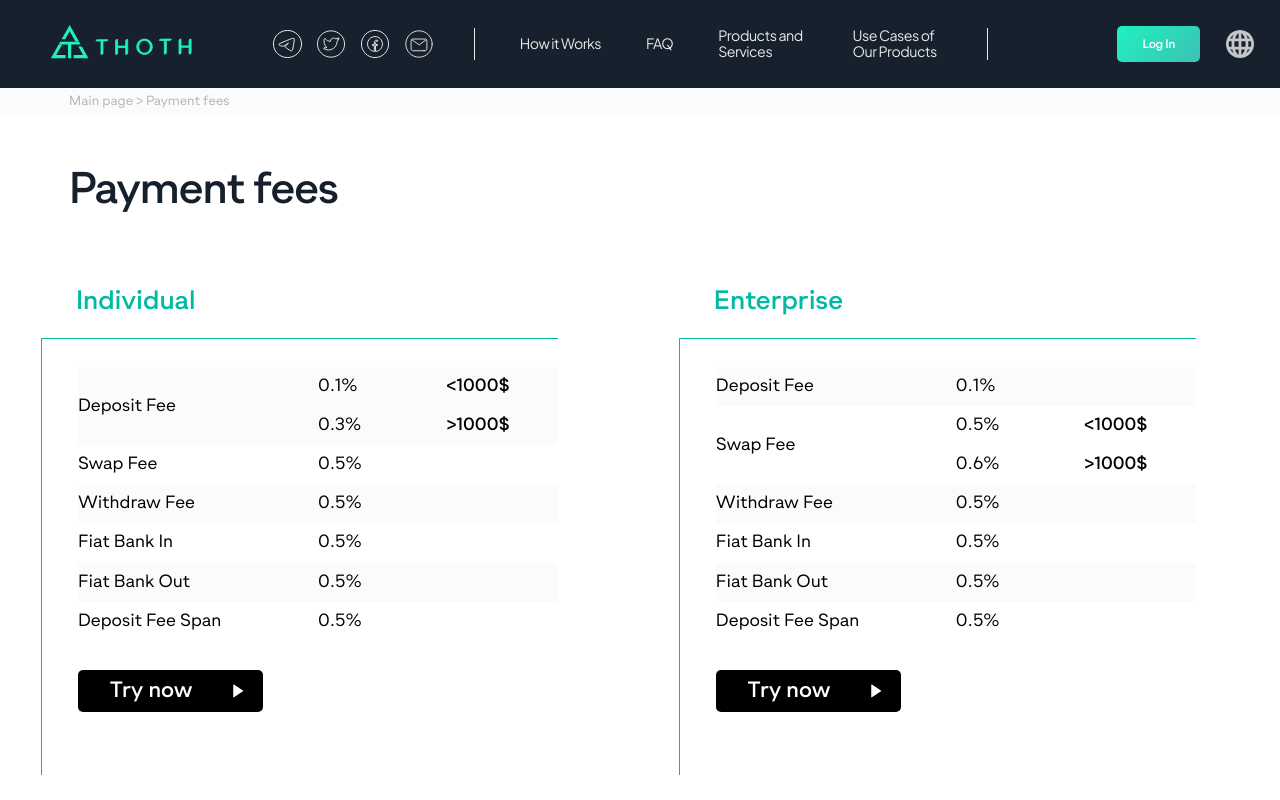
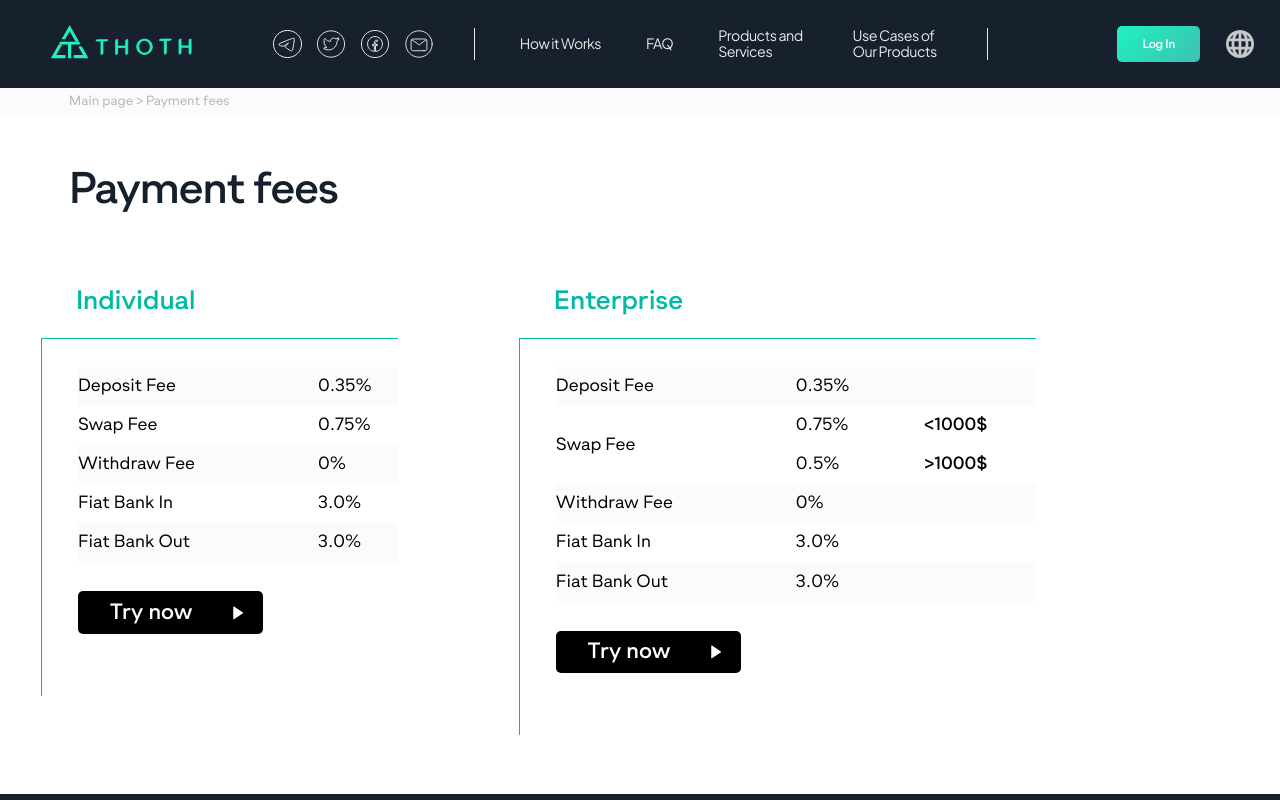
Before and after one commit to standardsats/thoth, a React (Vite) app: page /payment-fees in a window 1280 px wide. Shown: the top 800 px of the page. Built offline with nearby package versions, Linux system fonts and the light colour scheme.

Commit message:
Delete page update

```diff
--- a/public/locales/en.json
+++ b/public/locales/en.json
@@ -272,7 +272,7 @@
     "description": "The steps below outline the process for irreversibly deleting your account from the Thothpay service. Ensure you have withdrawn all funds before proceeding.",
     "steps": {
       "stepOne": "Have your Lightning wallet ready, the one you used to sign in to the system.",
-      "stepTwo": "Visit [this page](thothpay.com/merchant/delete) and log in as usual.",
+      "stepTwo": "Visit <a href=\"thothpay.com/merchant/delete\">this page</a> and log in as usual.",
       "stepThree": "Input the confirmation statement in the designated field and click on \"Yes, delete me.\"",
       "stepFour": "If all goes well, you'll be redirected to the main page."
     },
--- a/src/assets/constants/app/payment-fees-page/PaymentFeesPage.ts
+++ b/src/assets/constants/app/payment-fees-page/PaymentFeesPage.ts
@@ -79,29 +79,24 @@ export const getPaymentFeesData = (t: TFunction) => {
       linkLabel: t("pagePaymentFees.linkLabel"),
       depositFee: {
         text: t("pagePaymentFees.depositFee"),
-        percent: ["0.1%", "0.3%"],
-        span: ["<1000$", ">1000$"],
+        percent: ["0.35%"],
       },
       swapFee: {
         text: t("pagePaymentFees.swapFee"),
-        percent: ["0.5%"],
+        percent: ["0.75%"],
       },
       withdrawFee: {
         text: t("pagePaymentFees.withdrawFee"),
-        percent: ["0.5%"],
+        percent: ["0%"],
       },
       fiatBankIn: {
         text: t("pagePaymentFees.fiatBankIn"),
-        percent: ["0.5%"],
+        percent: ["3.0%"],
       },
       fiatBankOut: {
         text: t("pagePaymentFees.fiatBankOut"),
-        percent: ["0.5%"],
-      },
-      depositFeeSpan: {
-        text: t("pagePaymentFees.depositFeeSpan"),
-        percent: ["0.5%"],
-      },
+        percent: ["3.0%"],
+      }
     },
     enterprise: {
       subtitle: t("pagePaymentFees.subtitleEnterprise"),
@@ -109,29 +104,25 @@ export const getPaymentFeesData = (t: TFunction) => {
       linkLabel: t("pagePaymentFees.linkLabel"),
       depositFee: {
         text: t("pagePaymentFees.depositFee"),
-        percent: ["0.1%"],
+        percent: ["0.35%"],
       },
       swapFee: {
         text: t("pagePaymentFees.swapFee"),
-        percent: ["0.5%", "0.6%"],
+        percent: ["0.75%", "0.5%"],
         span: ["<1000$", ">1000$"],
       },
       withdrawFee: {
         text: t("pagePaymentFees.withdrawFee"),
-        percent: ["0.5%"],
+        percent: ["0%"],
       },
       fiatBankIn: {
         text: t("pagePaymentFees.fiatBankIn"),
-        percent: ["0.5%"],
+        percent: ["3.0%"],
       },
       fiatBankOut: {
         text: t("pagePaymentFees.fiatBankOut"),
-        percent: ["0.5%"],
-      },
-      depositFeeSpan: {
-        text: t("pagePaymentFees.depositFeeSpan"),
-        percent: ["0.5%"],
-      },
+        percent: ["3.0%"],
+      }
     },
     navigation: {
       button: t("pagePaymentFees.navigation.button"),
```
